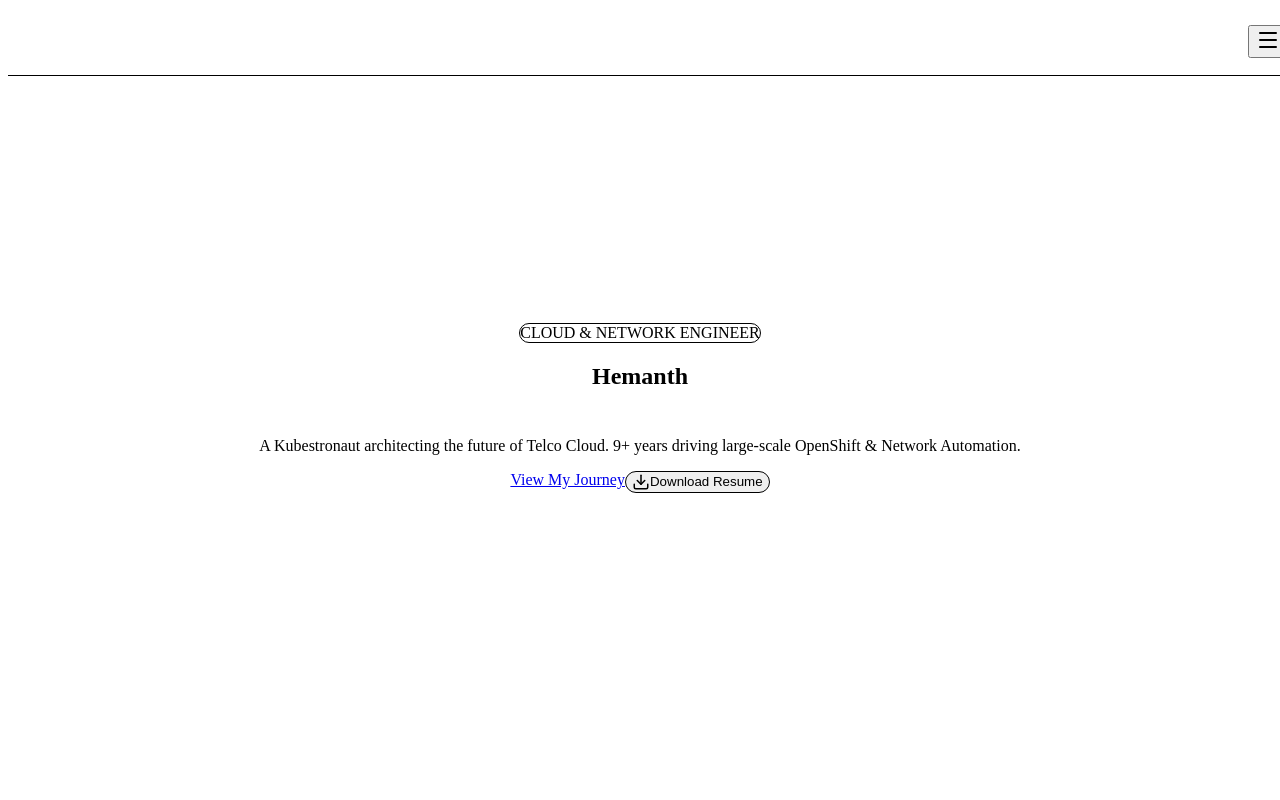
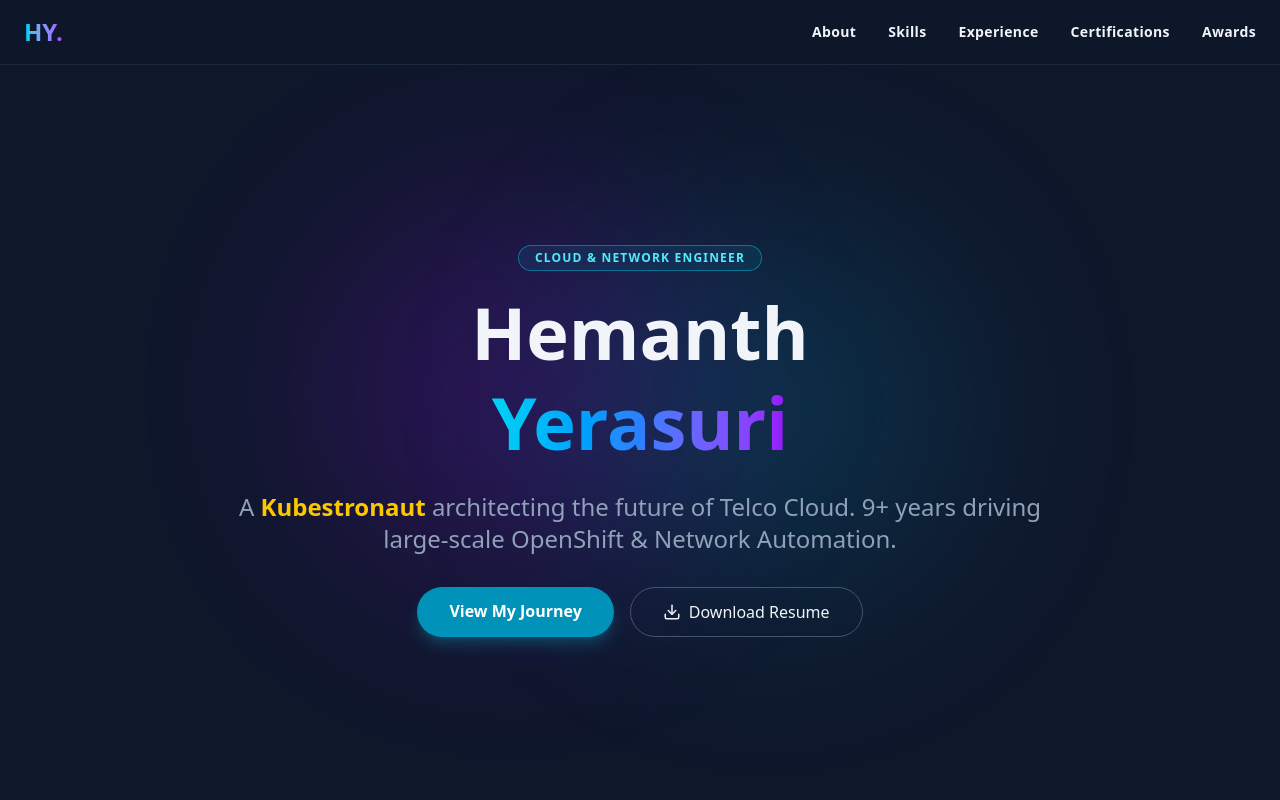
Before and after one commit to starscream077/hemanthyerasurionline, a React (Vite) app: page / in a window 1280 px wide. Shown: the top 800 px of the page. Built offline with nearby package versions, Linux system fonts and the light colour scheme.

Commit message:
Compile Tailwind styles with Vite

```diff
--- a/package.json
+++ b/package.json
@@ -20,6 +20,7 @@
   },
   "devDependencies": {
     "@eslint/js": "^9.39.1",
+    "@tailwindcss/vite": "^4.3.3",
     "@types/react": "^19.2.5",
     "@types/react-dom": "^19.2.3",
     "@vitejs/plugin-react": "^5.1.1",
--- a/src/index.css
+++ b/src/index.css
@@ -1,3 +1 @@
-@tailwind base;
-@tailwind components;
-@tailwind utilities;
+@import "tailwindcss";
--- a/vite.config.js
+++ b/vite.config.js
@@ -1,8 +1,9 @@
 import { defineConfig } from 'vite'
 import react from '@vitejs/plugin-react'
+import tailwindcss from '@tailwindcss/vite'
 
 // Replace 'repo-name' with whatever you name your GitHub repository
 export default defineConfig({
-  plugins: [react()],
+  plugins: [react(), tailwindcss()],
   base: './',
 })
```
Also changed, not shown: 1 other file (tests, documents, lock files or other folders).
